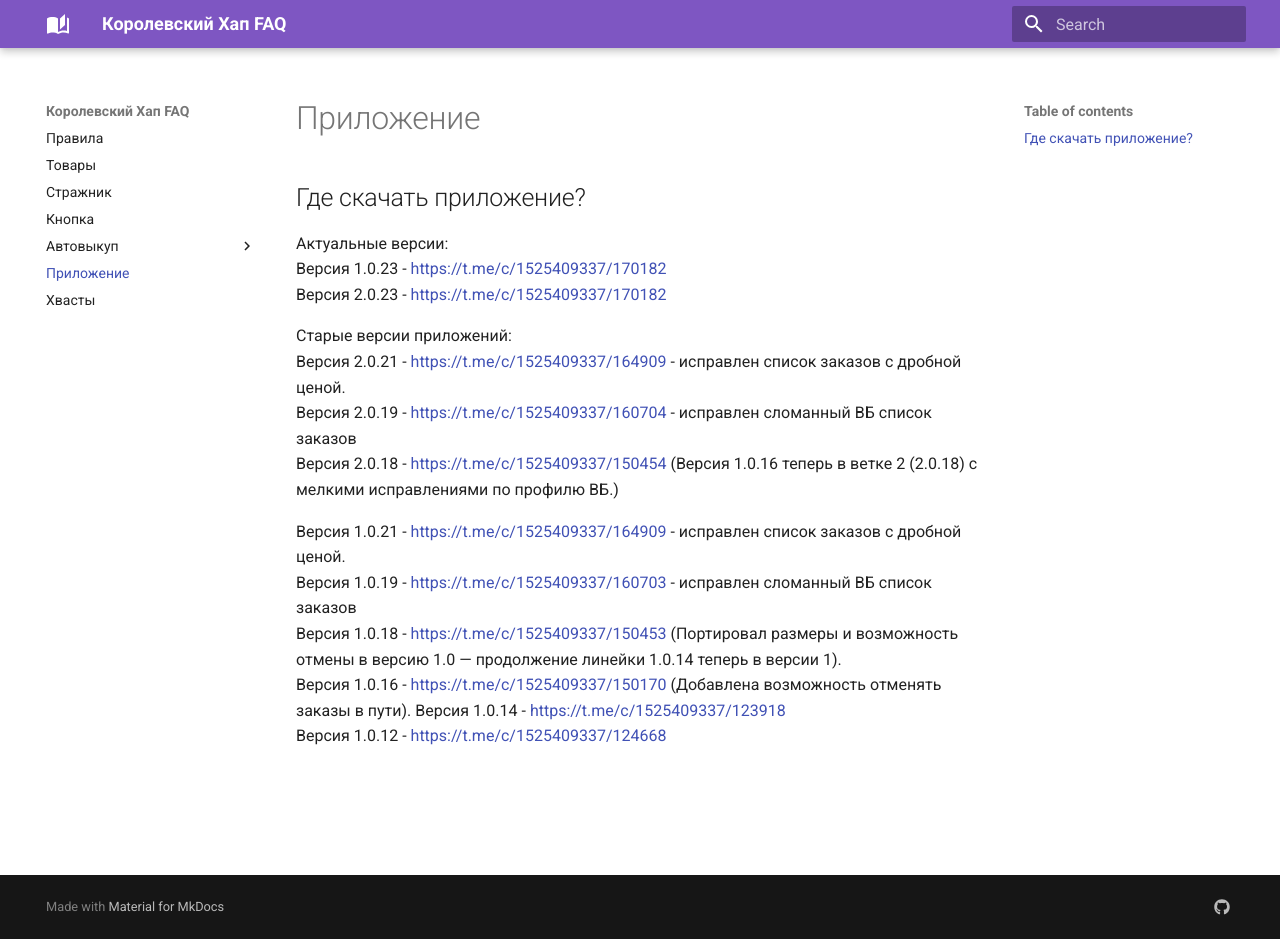
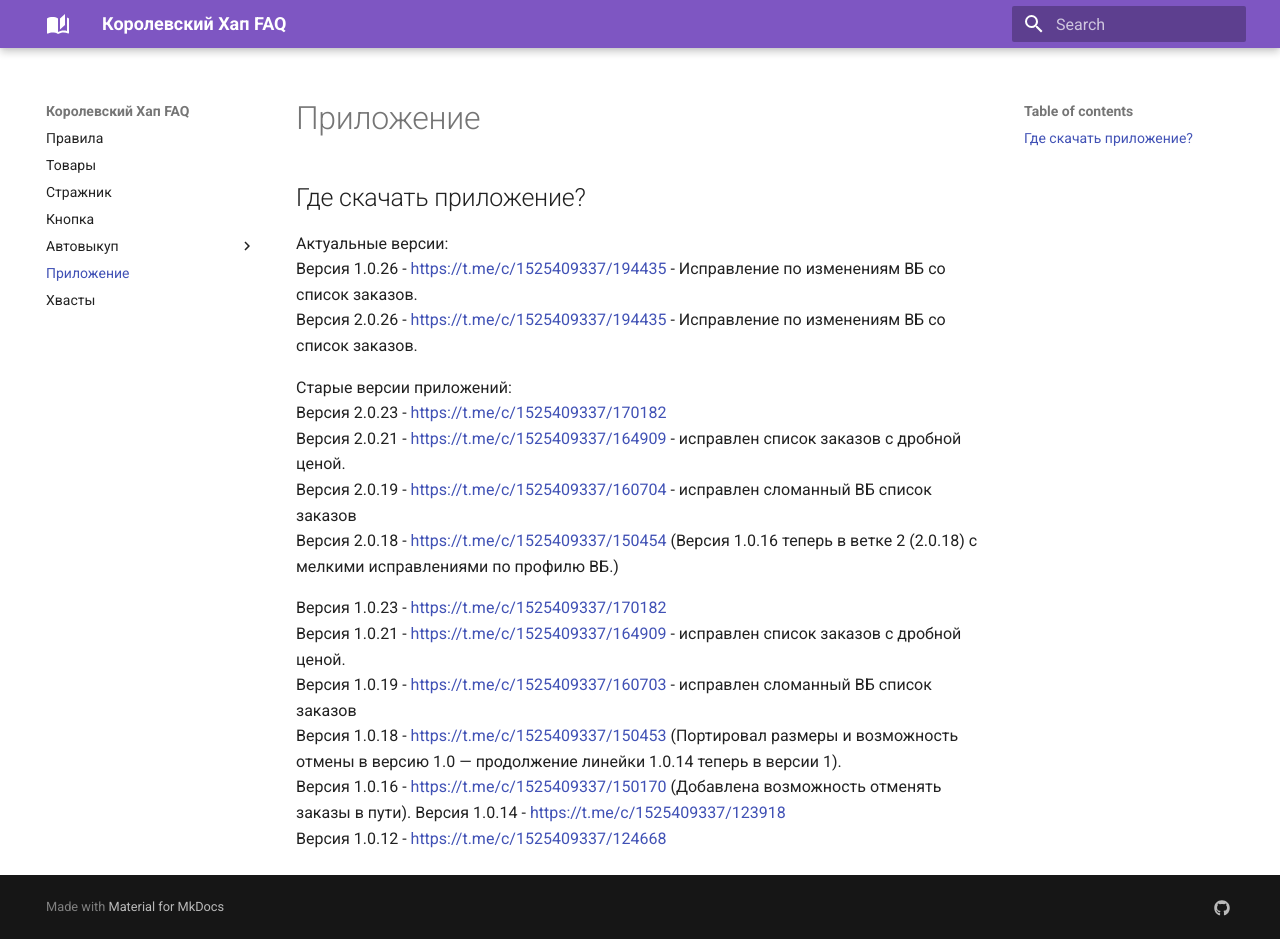
Before and after one commit to korolevskiyhap/faq, an MkDocs documentation site: the page built from docs/app.md, in a window 1280 px wide and 939 px high. Built offline with MkDocs 1.6.1 and Material for MkDocs 9.7.7, drawn with Linux system fonts in a browser that asks for light colours.

Commit message:
Update app.md

```diff
--- a/docs/app.md
+++ b/docs/app.md
@@ -1,13 +1,16 @@
 ## Где скачать приложение?
 Актуальные версии:
-Версия 1.0.23 - https://t.me/c/1525409337/170182
-Версия 2.0.23 - https://t.me/c/1525409337/170182
+Версия 1.0.26 - https://t.me/c/1525409337/194435 - Исправление по изменениям ВБ со список заказов.
+Версия 2.0.26 - https://t.me/c/1525409337/194435 - Исправление по изменениям ВБ со список заказов.
+
 
 Старые версии приложений:
+Версия 2.0.23 - https://t.me/c/1525409337/170182
 Версия 2.0.21 - https://t.me/c/1525409337/164909 - исправлен список заказов с дробной ценой.
 Версия 2.0.19 - https://t.me/c/1525409337/160704 - исправлен сломанный ВБ список заказов
 Версия 2.0.18 - https://t.me/c/1525409337/150454 (Версия 1.0.16 теперь в ветке 2 (2.0.18) с мелкими исправлениями по профилю ВБ.)
 
+Версия 1.0.23 - https://t.me/c/1525409337/170182
 Версия 1.0.21 - https://t.me/c/1525409337/164909 - исправлен список заказов с дробной ценой.
 Версия 1.0.19 - https://t.me/c/1525409337/160703 - исправлен сломанный ВБ список заказов
 Версия 1.0.18 - https://t.me/c/1525409337/150453 (Портировал размеры и возможность отмены в версию 1.0 — продолжение линейки 1.0.14 теперь в версии 1).
```
